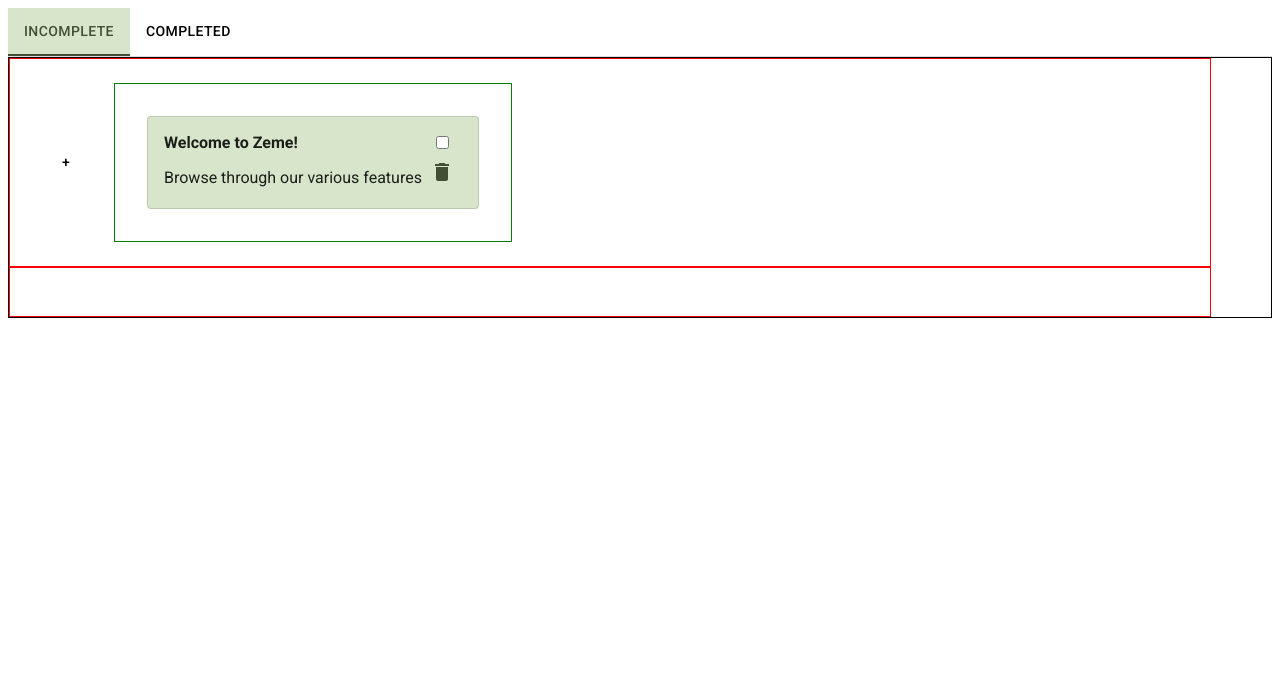
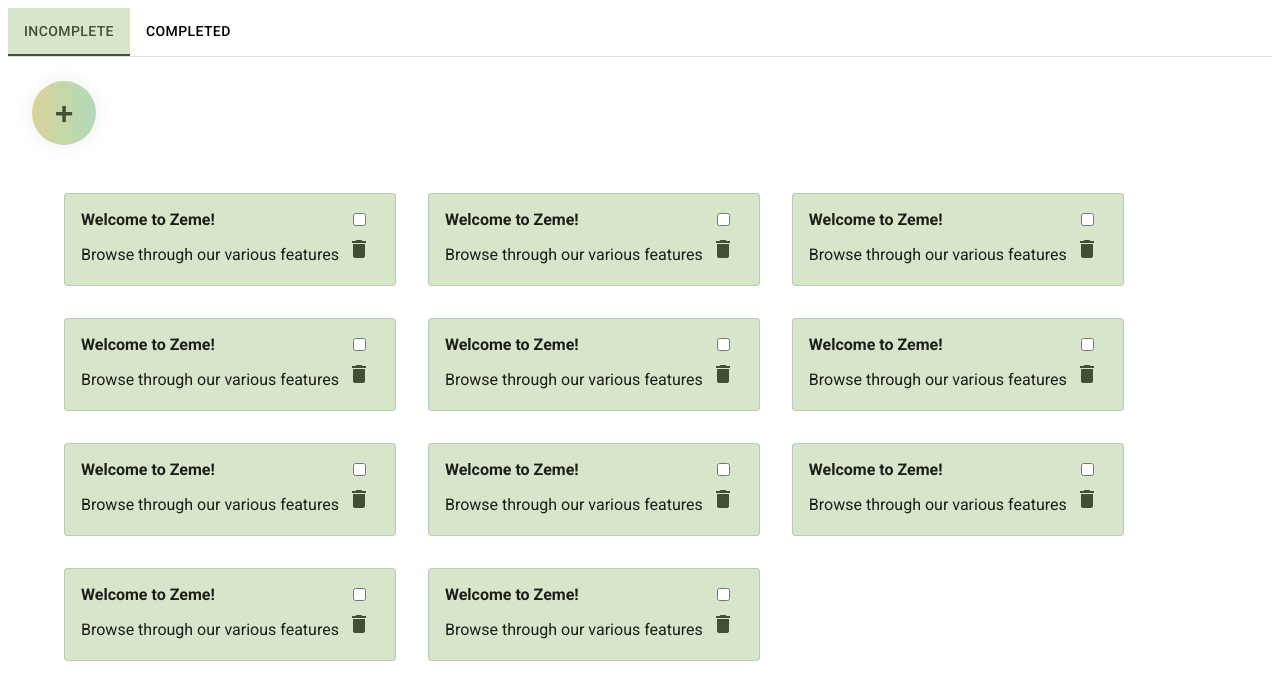
Before and after one commit to praakhya/task-manager-se-project, a React (Create React App) app in the folder se-project/: page / in a window 1280 px wide. Shown: the top 700 px of the page. Built offline with nearby package versions, Linux system fonts and the light colour scheme; no server answers.

Commit message:
Changes to ui to match theme

```diff
--- a/se-project/src/EditToDo.js
+++ b/se-project/src/EditToDo.js
@@ -65,11 +65,13 @@
         console.log("edittodo render")
 
         return (
-            <Card variant="outlined" id="card">
-                <Button sx={{color:"black", position:"absolute", top:"0em", right:"0em"}}
+            <div className='editCluster'>
+            <button className="addToDoButton btn-grad closeButton"
                 onClick={()=>{this.context.toggleEdit(0)}}>
                     <MdClose/>
-                </Button>
+                </button>
+            <Card variant="outlined" className="EditToDoCard">
+
                 <div className="EditToDo">
                     <TextField
                         id="standard-basic"
@@ -78,20 +80,39 @@
                         size='small'
                         spellCheck="true"
                         value={this.state.title}
-                        onChange={this.changeTitle} />
+                        onChange={this.changeTitle}
+                        className='textField'
+                        sx= {{width: "60vw"}}/>
                     <TextField
                         id="outlined-multiline-flexible"
                         label="Description"
                         multiline
-                        minRows={5}
+                        minRows={1}
                         maxRows={5}
                         spellCheck="true"
                         value={this.state.description}
                         onChange={this.changeDesc}
+                        className='textField'
                     />
-                    <Button variant="outlined" id="editButton" onClick={this.newToDo}>Submit</Button>
+                    <Button
+                        variant="outlined" id="editButton" onClick={this.newToDo}
+                        sx={{
+                            color: "var(--dark-green)",
+                            borderColor: "var(--dark-green)",
+                            "&:hover": {
+                                boxShadow: "none",
+                                background: "var(--sage)",
+                                borderColor: "var(--sage)"
+                              },
+                              "&:active": {
+                                boxShadow: "none",
+                                background: "none"
+                              }
+                        }}
+                    >Submit</Button>
                 </div>
             </Card>
+            </div>
         );
     }
 }
--- a/se-project/src/ToDo.css
+++ b/se-project/src/ToDo.css
@@ -29,22 +29,22 @@
     overflow-wrap: break-word;
 
 }
+
 .EditToDo {
     display: flex;
     flex-direction: column;
-    width: var(--list-width);
-    gap:0.5em;
+    width: fit-content;
+    gap: 0.5em;
+}
+.EditToDoCard {
+    width: fit-content;
+    align-self: center;
+    padding:  1em;
+    position: relative;
 }
 #editButton {
     align-self: flex-end;
     width: fit-content;
-}
-#card {
-    width: fit-content;
-    padding: 1em;
-    margin: 1em;
-    position: relative;
-    flex-grow: 1;
 }
 .updateToDo {
     padding: 1em;
@@ -92,14 +92,38 @@
     align-items: flex-start;
     width: fit-content;
     padding: 1em;
-    border: 1px solid green;
+    height: fit-content;
 }
 .addToDoButton {
+    width: 2em;
+    height: 2em;
+    color: var(--dark-green);
+    font-size: "1em";
+    justify-self: "center";
+    border: none;
+    border-radius: 1em;
+    padding: 0.2em;
+    font-weight: bolder;
+    font-size:xx-large;
+}
+.closeButton {
+    color: var(--dark-green);
     height: 100%;
-    color: "black";
-    font-size: "1em";
-    align-self: "flex-start";
+    border-radius: 0.25em;
 }
+
+.btn-grad {
+    background-image: linear-gradient(to right, #DAD299 0%, #B0DAB9  51%, #DAD299  100%);
+    transition: 0.5s;
+    background-size: 200% auto;
+    box-shadow: 0 0 20px #eee;
+    border:none;
+  }
+
+  .btn-grad:hover {
+    background-position: right center; /* change the direction of the change here */
+    color: #fff;
+  }
 
 .p-inplace{
     border: none;
@@ -121,13 +145,16 @@
      display: flex;
      flex-direction: row;
      flex-wrap: wrap;
-     border: 1px solid black;
 }
 .tabPanel {
-    border: 1px solid red;
     width: 90vw;
-    flex-direction: row;
     display: flex;
+    flex-direction: column;
     gap: 1em;
 
 }
+.editCluster {
+    display: flex;
+    flex-direction: row;
+    gap: 0.5em;
+}
--- a/se-project/src/ToDo.js
+++ b/se-project/src/ToDo.js
@@ -2,7 +2,7 @@
 import EditToDo from './EditToDo';
 import { Component } from 'react';
 import { ToDoProvider, toDoContext } from './toDoContext';
-import { Accordion, AccordionSummary, AccordionDetails, Typography, Card, Tab, Box, Button } from '@mui/material';
+import { Accordion, AccordionSummary, AccordionDetails, Typography, Card, Tab, Box } from '@mui/material';
 import { MdExpandMore, MdNoteAdd, MdClose } from "react-icons/md";
 import "./ToDo.css"
 import TabPanel from '@mui/lab/TabPanel';
@@ -28,7 +28,23 @@
     }
     renderEdit = () => {
         if (this.state.addMode) {
-            return (<EditToDo></EditToDo>)
+            return (
+                <div className="editCluster">
+                    <EditToDo></EditToDo>
+                </div>)
+        }
+        else {
+            return (
+                <div className="editCluster">
+                    <button
+                        className="addToDoButton btn-grad"
+                        onClick={() => {
+                            this.setAddMode(!this.state.addMode)
+                        }}>
+                        +
+                    </button>
+                </div>
+            )
         }
     }
     render() {
@@ -56,25 +72,15 @@
                                 <Tab label="Completed" value="2" />
                             </Tabs>
                         </Box>
-                        {
-                            this.renderEdit()
-                        }
                         <div className="contentFlow">
 
                             <TabPanel value="1" className="tabPanel">
-                                <Button variant="outline" className="addToDoButton" onClick={() => {
-                                    this.setAddMode(!this.state.addMode)
-                                }}>
-                                    +
-                                </Button>
+                                {
+                                    this.renderEdit()
+                                }
                                 <ToDoList disabled={false} defaultDone={false} />
                             </TabPanel>
                             <TabPanel value="2" className="tabPanel">
-                                <Button variant="outline" sx={{ color: "black", fontSize: "1em", alignSelf: "flex-start" }} onClick={() => {
-                                    this.setAddMode(!this.state.addMode)
-                                }}>
-                                    +
-                                </Button>
                                 <ToDoList disabled={true} defaultDone={true} />
                             </TabPanel>
                         </div>
--- a/se-project/src/ToDoItem.js
+++ b/se-project/src/ToDoItem.js
@@ -146,7 +146,7 @@
                                     <div>{this.state.descriptionText || this.props.todo.description}</div>
                                 </div>
                             </InplaceDisplay>
-                            <InplaceContent>
+                            <InplaceContent className="InplaceContent">
                                 <div class={textStyle}>
                                     <TextField
                                         id="standard-basic"
--- a/se-project/src/ToDoList.js
+++ b/se-project/src/ToDoList.js
@@ -11,6 +11,76 @@
     constructor(props) {
         super();
         this.placeholder=[
+          {
+            "_id": "",
+            "title": "Welcome to Zeme!",
+            "description": "Browse through our various features",
+            "done": false,
+            "trashed":false
+          },
+          {
+            "_id": "",
+            "title": "Welcome to Zeme!",
+            "description": "Browse through our various features",
+            "done": false,
+            "trashed":false
+          },
+          {
+            "_id": "",
+            "title": "Welcome to Zeme!",
+            "description": "Browse through our various features",
+            "done": false,
+            "trashed":false
+          },
+          {
+            "_id": "",
+            "title": "Welcome to Zeme!",
+            "description": "Browse through our various features",
+            "done": false,
+            "trashed":false
+          },
+          {
+            "_id": "",
+            "title": "Welcome to Zeme!",
+            "description": "Browse through our various features",
+            "done": false,
+            "trashed":false
+          },
+          {
+            "_id": "",
+            "title": "Welcome to Zeme!",
+            "description": "Browse through our various features",
+            "done": false,
+            "trashed":false
+          },
+          {
+            "_id": "",
+            "title": "Welcome to Zeme!",
+            "description": "Browse through our various features",
+            "done": false,
+            "trashed":false
+          },
+          {
+            "_id": "",
+            "title": "Welcome to Zeme!",
+            "description": "Browse through our various features",
+            "done": false,
+            "trashed":false
+          },
+          {
+            "_id": "",
+            "title": "Welcome to Zeme!",
+            "description": "Browse through our various features",
+            "done": false,
+            "trashed":false
+          },
+          {
+            "_id": "",
+            "title": "Welcome to Zeme!",
+            "description": "Browse through our various features",
+            "done": false,
+            "trashed":false
+          },
           {
             "_id": "",
             "title": "Welcome to Zeme!",
```
